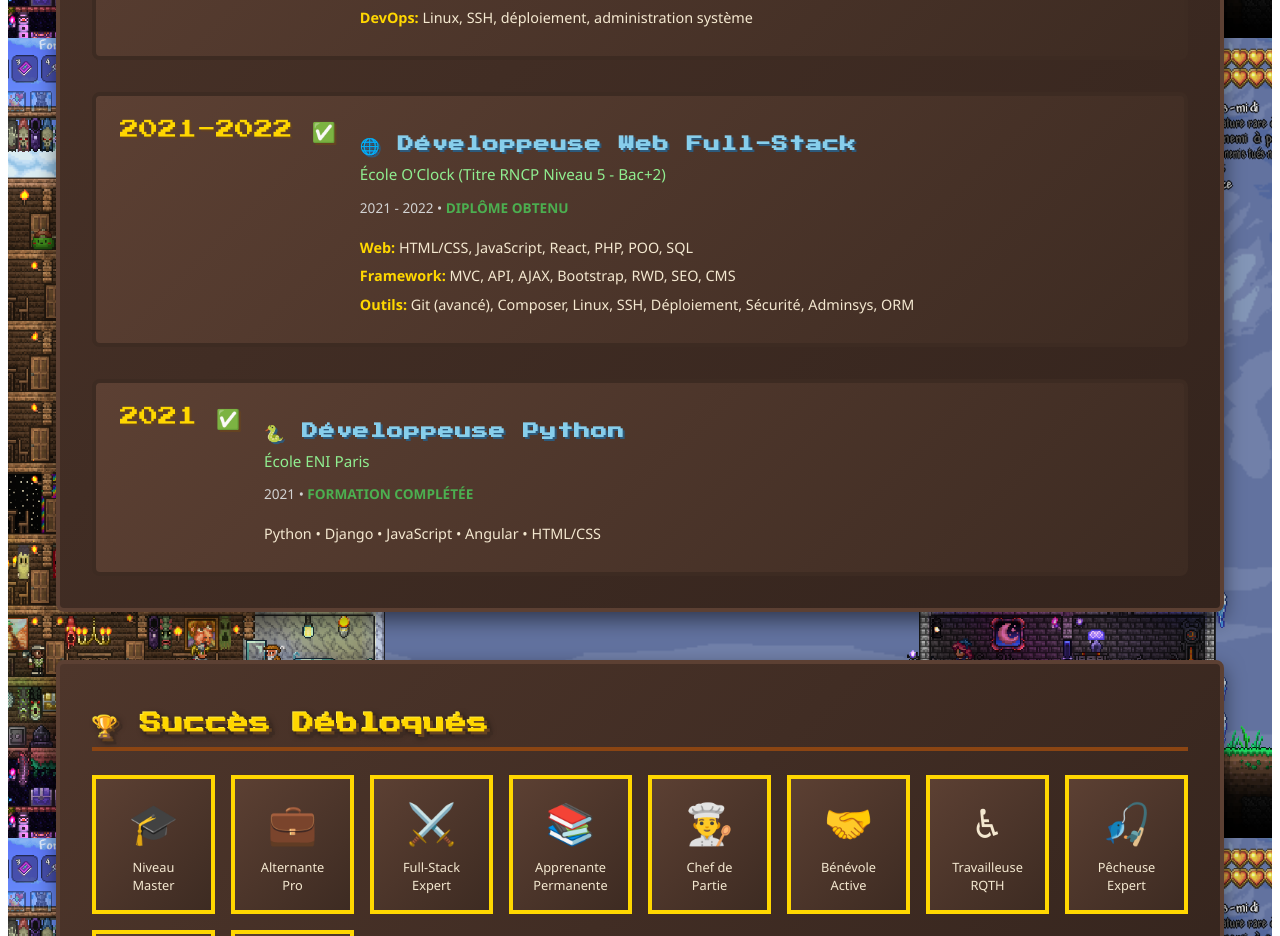
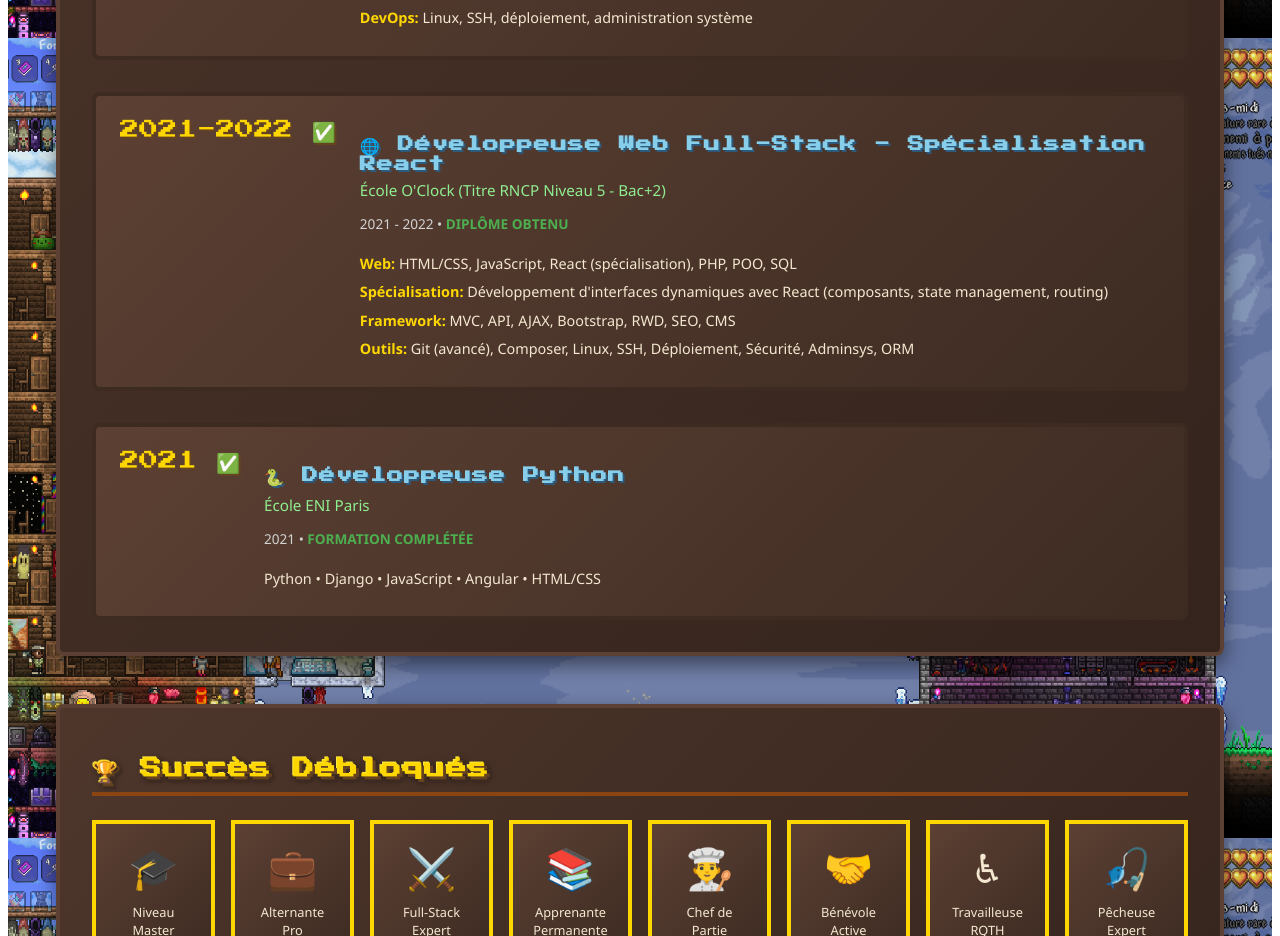
Before and after one commit to VAcheronPradelAlyssa/portfolio-frontend, an Angular app: page /cv in a window 1280 px wide. Shown: the part 3240-4176 px from the top of the page. Built offline with nearby package versions, Linux system fonts and the light colour scheme.

Commit message:
modification cv

```diff
--- a/src/app/components/cv/cv.html
+++ b/src/app/components/cv/cv.html
@@ -216,11 +216,12 @@
     <div class="education-item">
       <div class="education-year">2021-2022 ✅</div>
       <div class="education-content">
-        <h3>🌐 Développeuse Web Full-Stack</h3>
+        <h3>🌐 Développeuse Web Full-Stack - Spécialisation React</h3>
         <p class="education-school">École O'Clock (Titre RNCP Niveau 5 - Bac+2)</p>
         <p class="education-period">2021 - 2022 • <strong style="color: #4caf50;">DIPLÔME OBTENU</strong></p>
         <ul class="education-skills">
-          <li><strong>Web:</strong> HTML/CSS, JavaScript, React, PHP, POO, SQL</li>
+          <li><strong>Web:</strong> HTML/CSS, JavaScript, React (spécialisation), PHP, POO, SQL</li>
+          <li><strong>Spécialisation:</strong> Développement d'interfaces dynamiques avec React (composants, state management, routing)</li>
           <li><strong>Framework:</strong> MVC, API, AJAX, Bootstrap, RWD, SEO, CMS</li>
           <li><strong>Outils: </strong> Git (avancé), Composer, Linux, SSH, Déploiement, Sécurité, Adminsys, ORM</li>
         </ul>
```
